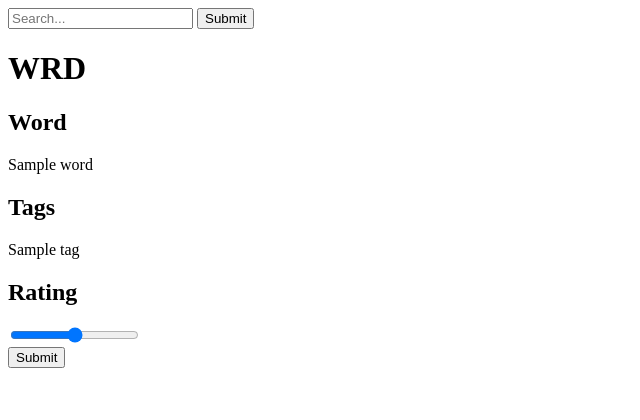
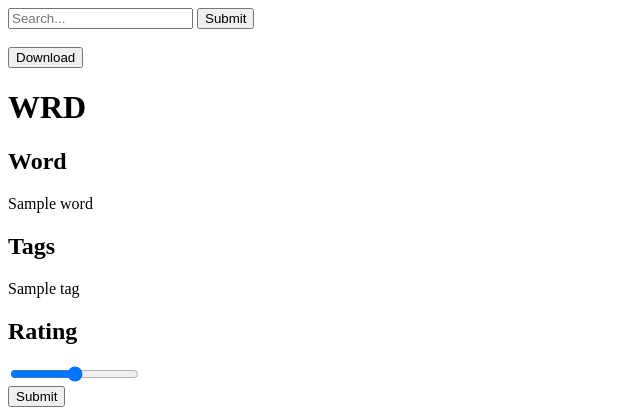
Before and after one commit to hayleepierce/WRD, a Flask app: template templates/main.html in a window 1280 px wide. Shown: the top 420 px of the page, without its empty margins (0-640 px from the left). Run offline with Flask 3, Linux system fonts and the light colour scheme; the template is opened without the code that fills it: most values are stand-ins (such as "Sample title", 1, 10 or a date in 2020).

Commit message:
Add download feature

```diff
--- a/main.py
+++ b/main.py
@@ -1,9 +1,10 @@
-from flask import Flask, render_template, request
+from flask import Flask, render_template, request, send_file
 from dotenv_vault import load_dotenv
 from pymongo import MongoClient
 import os
 import ast
 import random
+import json
 
 app = Flask(__name__)
 load_dotenv()
@@ -23,6 +24,12 @@ def update_rating(word_data: dict, user_rating: int):
     new_rating = round((word_data["sentiment rating"] + user_rating)/2, 2)
     wrd.find_one_and_update(word_data, {'$set': {"sentiment rating": new_rating}})
 
+# writes database as a JSON file
+# DEFAULT: writes the entire database
+def write_JSON(fltr: dict = {}):
+    with open("WRD.json", "w") as file:
+        json.dump(wrd.find(fltr, {"_id": False}).to_list(), file)
+
 
 """""
 main page: shows random word with slider to rate,
@@ -38,7 +45,12 @@ def index():
         update_rating(word_data, user_rating)
     # find random word in database
     result = random.choice(database)
+    write_JSON()
     return render_template("main.html", word_data=result)
+
+@app.route("/download", methods=["GET"])
+def download():
+    return send_file("WRD.json")
 
 """
 Results of the users search
@@ -52,11 +64,13 @@ def search_results():
         for entry in database:
             if search in entry["tags"]:
                 results.append(entry)
+        write_JSON({"tags": search})
         return render_template("search_results.html", search_results=results)
     else:
         for entry in database:
-            if search in entry["word"]:
+            if search == entry["word"]:
                 results.append(entry)
+        write_JSON({"word": search})
         return render_template("search_results.html", search_results=results)
 
 """
--- a/templates/main.html
+++ b/templates/main.html
@@ -6,7 +6,8 @@
     </head>
     -->
     <body>
-        {% include "components/search.html" %}
+        {% include "components/search.html" %}<br>
+        <button href="/download" download="WRD.json">Download</button>
         <h1>WRD</h1>
         <form action="/" method="post">
             {% include "components/rate_word.html" %}
--- a/templates/search_results.html
+++ b/templates/search_results.html
@@ -1,7 +1,8 @@
 <!doctype html>
 <html lang="en">
     <body>
-        {% include "components/search.html" %}
+        {% include "components/search.html" %}<br>
+        <a href="/download" download="WRD.json">Download</a>
         <h1>WRD</h1>
         <h2>Search Results</h2>
             {% for word_data in search_results %}
```
